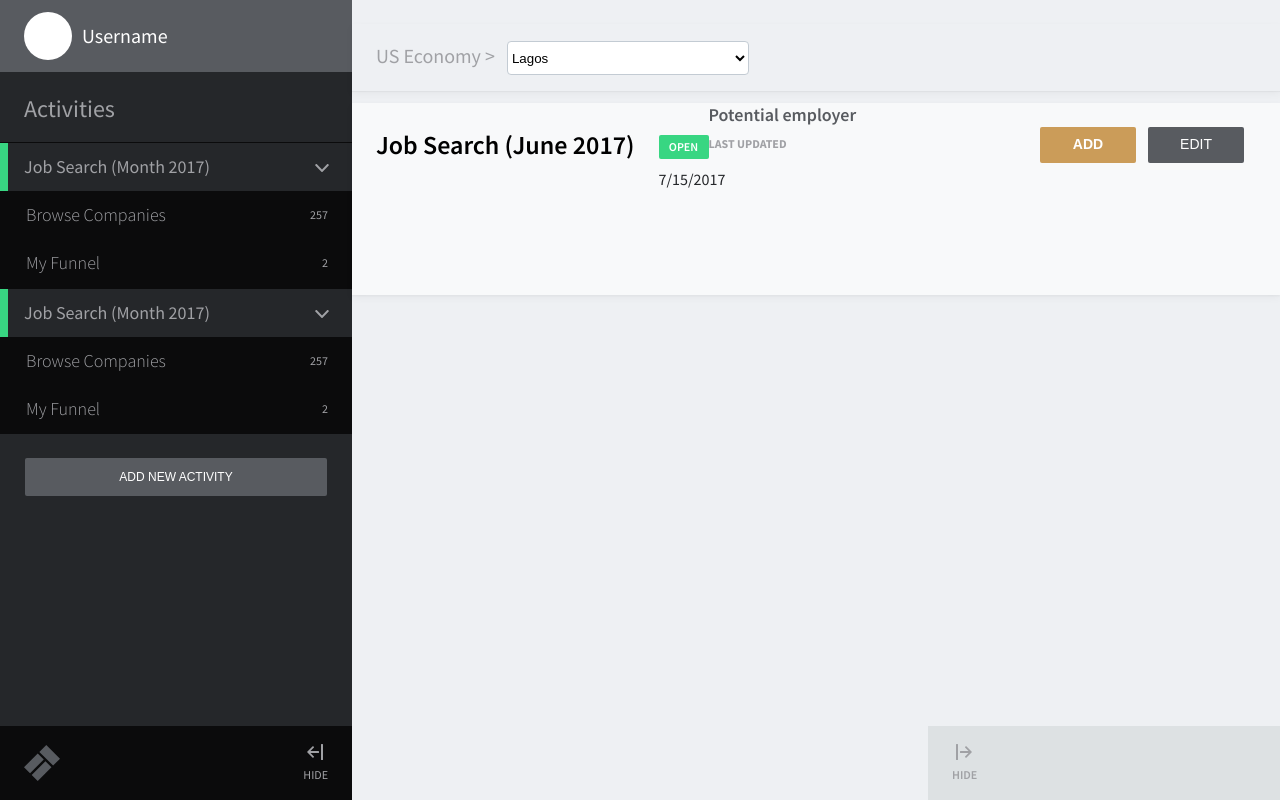
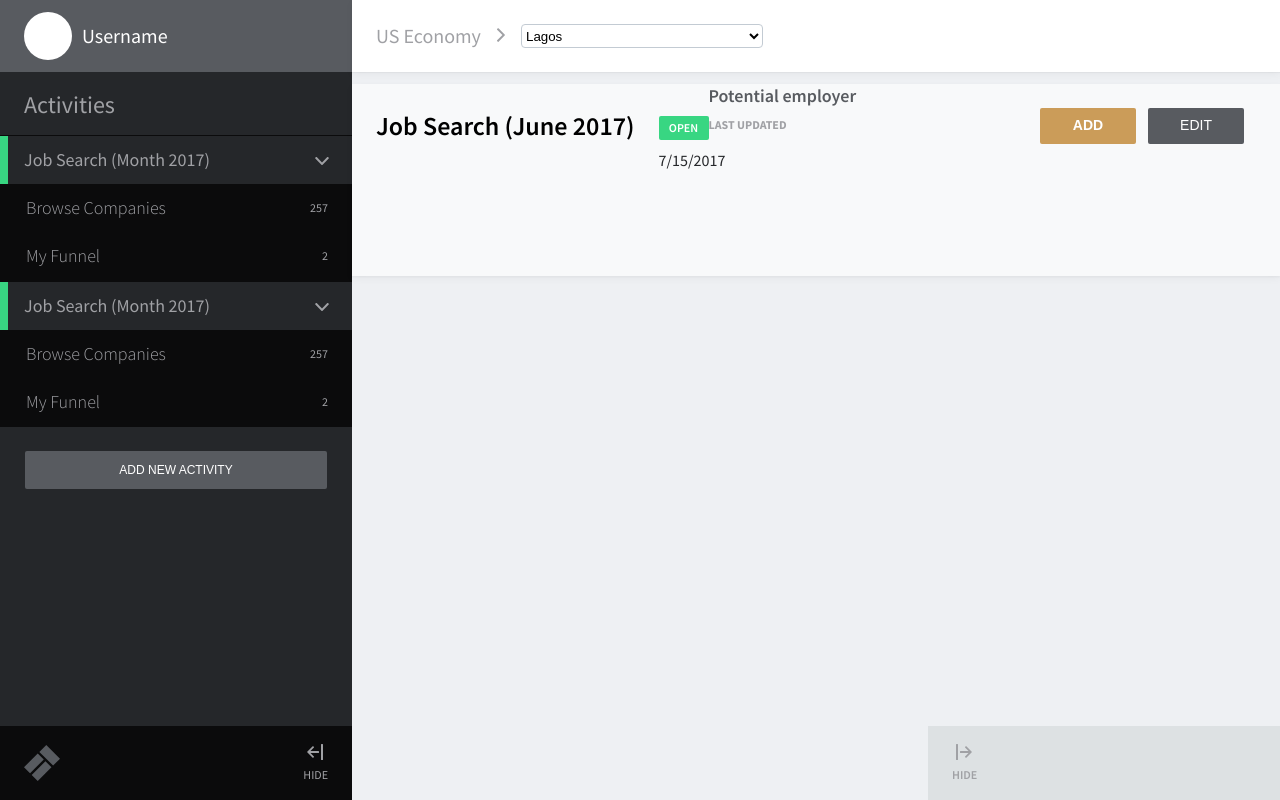
Before and after one commit to rithmschool/patterns-client, a React (Create React App) app: page /assets in a window 1280 px wide. Shown: the top 800 px of the page. Built offline with nearby package versions, Linux system fonts and the light colour scheme; no server answers.

Commit message:
updated 75% view of top nav

```diff
--- a/src/core/TopNav.js
+++ b/src/core/TopNav.js
@@ -1,15 +1,16 @@
 import React from 'react';
 import './TopNav.css';
+import arrow from '../images/icon-chevron-right-gray.svg';
 
 const TopNav =  (props) => (
     <div className='topNav'>
-      <p className='topNavTitle'> US Economy >
-        <select name="topNavOptions" className="topNavOptions">
-          <option value="value1" selected> Lagos</option>
-          <option value="value2" >San Francisco</option>
-          <option value="value3">Austin</option>
-        </select>
-      </p>
+      <h1>US Economy</h1>
+      <img src={arrow} alt="Arrow breadcrumb"/>
+      <select name="topNavOptions" className="topNavOptions">
+        <option value="value1" selected> Lagos</option>
+        <option value="value2" >San Francisco</option>
+        <option value="value3">Austin</option>
+      </select>
     </div>
 );
 
--- a/src/core/TopNav.scss
+++ b/src/core/TopNav.scss
@@ -1,22 +1,49 @@
+@import "../index.scss";
+
+@each $p in ($md-percentage, $lg-percentage) {
+  @media (min-width: $p * 1024px) {
+    .topNav {
+      height: $p * 72px;
+    }
+
+    h1 {
+      font-size: $p * 20px;
+      line-height: $p * 24px;
+      margin: $p * 24px $p * 12px $p * 24px $p * 24px;
+    }
+
+    img {
+      width: $p * 16px;
+      height: $p * 16px;
+    }
+
+    select {
+      height: $p * 24px;
+      margin-top: $p * 24px;
+    }
+  }
+}
+
 .topNav {
   width: 100%;
-  height: 67px;
-  background-color: #ffffff;
-  background-color: var(--white);
-  box-shadow: 0 3px 8px 0 rgba(0, 0, 0, 0.04), 0 1px 1px 0 rgba(0, 0, 0, 0.04); }
-
-.topNavTitle {
-  font-size: 20px;
-  line-height: 24px;
-  color: #a0a1a5;
-  text-align: left;
-  margin: 24px 12px 24px 24px;
+  background-color: $white;
+  box-shadow: 0 3px 8px 0 rgba(0, 0, 0, 0.04), 0 1px 1px 0 rgba(0, 0, 0, 0.04);
+  display: inline-block;
+  vertical-align: middle;
 }
 
-.topNavOptions {
+h1 {
+  color: $cool-grey;
+  text-align: left;
+  font-weight: 500;
+  display: inline-block;
+}
+
+select {
   width: 242px;
-  height: 34px;
   border-radius: 4px;
-  background-color: #ffffff;
+  background-color: $white;
   border: solid 1px #c3cbd3;
-  margin: 17px 0px 17px 12px; }
+  margin-left: 12px;
+  vertical-align: top;
+}
```
